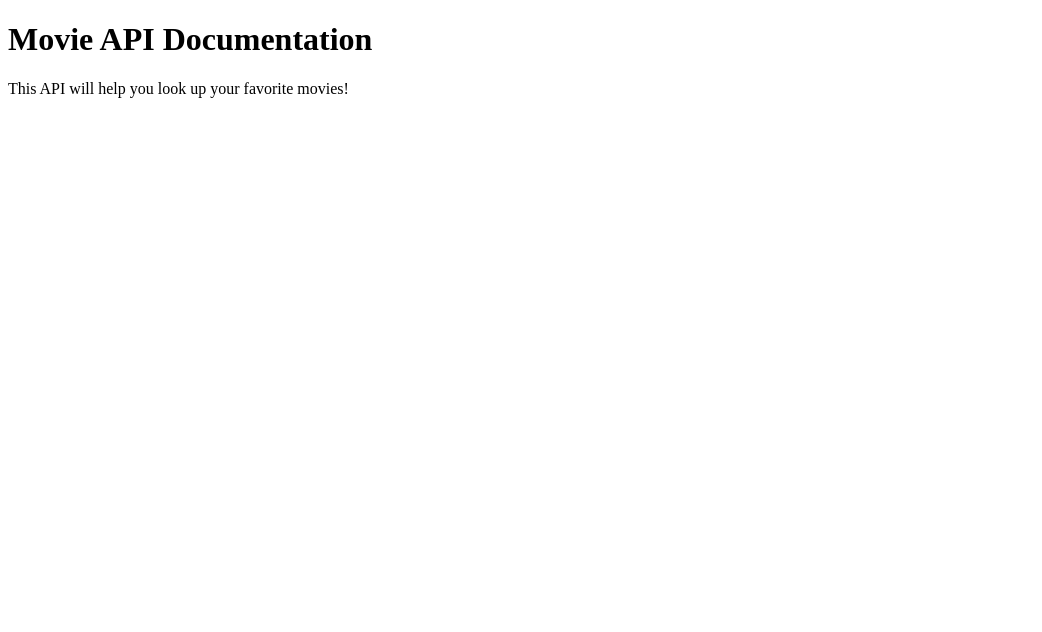
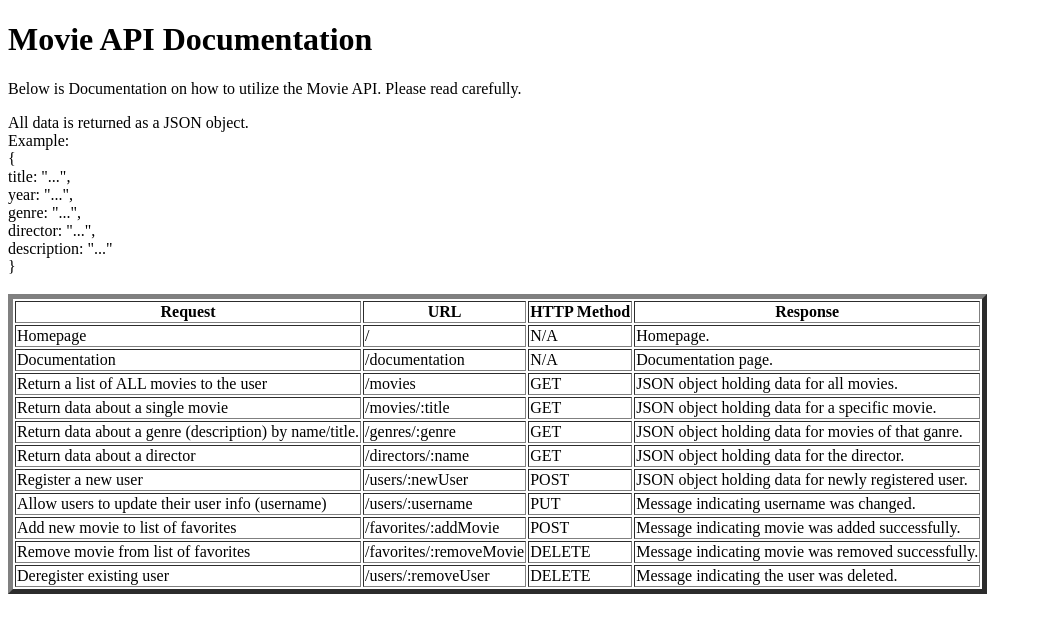
Before and after one commit to synchronization1010/Movie-API, a website: page public/documentation.html in a window 1280 px wide. Shown: the whole page, without its empty margins (0-1042 px from the left). Drawn offline with Linux system fonts and the light colour scheme.

Commit message:
updated documentation with API tables / updated index.js with new express code

```diff
--- a/public/documentation.html
+++ b/public/documentation.html
@@ -6,6 +6,92 @@
     </head>
     <body>
         <h1>Movie API Documentation</h1>
-        <p> This API will help you look up your favorite movies!</p>
+        <p>Below is Documentation on how to utilize the Movie API.  Please read carefully.</p>
+        All data is returned as a JSON object. <br>
+        Example: <br>
+            { <br>
+            title: "...", <br>
+            year: "...", <br>
+            genre: "...", <br>
+            director: "...", <br>
+            description: "..." <br>
+            }
+        <br>
+        <br>
+
+        <table border="5">
+            <tr>
+                <th>Request</th>
+                <th>URL</th>
+                <th>HTTP Method</th>
+                <th>Response</th>
+            </tr>
+            <tr>
+                <td>Homepage</td>
+                <td>/</td>
+                <td>N/A</td>
+                <td>Homepage.</td>
+            </tr>
+            <tr>
+                <td>Documentation</td>
+                <td>/documentation</td>
+                <td>N/A</td>
+                <td>Documentation page.</td>
+            </tr>
+            <tr>
+                <td>Return a list of ALL movies to the user</td>
+                <td>/movies</td>
+                <td>GET</td>
+                <td>JSON object holding data for all movies.</td>
+            </tr>
+            <tr>
+                <td>Return data about a single movie</td>
+                <td>/movies/:title</td>
+                <td>GET</td>
+                <td>JSON object holding data for a specific movie.</td>
+            </tr>
+            <tr>
+                <td>Return data about a genre (description) by name/title.</td>
+                <td>/genres/:genre</td>
+                <td>GET</td>
+                <td>JSON object holding data for movies of that ganre.</td>
+            </tr>
+            <tr>
+                <td>Return data about a director</td>
+                <td>/directors/:name</td>
+                <td>GET</td>
+                <td>JSON object holding data for the director.</td>
+            </tr>
+            <tr>
+                <td>Register a new user</td>
+                <td>/users/:newUser</td>
+                <td>POST</td>
+                <td>JSON object holding data for newly registered user.</td>
+            </tr>
+            <tr>
+                <td>Allow users to update their user info (username)</td>
+                <td>/users/:username</td>
+                <td>PUT</td>
+                <td>Message indicating username was changed.</td>
+            </tr>
+            <tr>
+                <td>Add new movie to list of favorites</td>
+                <td>/favorites/:addMovie</td>
+                <td>POST</td>
+                <td>Message indicating movie was added successfully.</td>
+            </tr>
+            <tr>
+                <td>Remove movie from list of favorites</td>
+                <td>/favorites/:removeMovie</td>
+                <td>DELETE</td>
+                <td>Message indicating movie was removed successfully.</td>
+            </tr>
+            <tr>
+                <td>Deregister existing user</td>
+                <td>/users/:removeUser</td>
+                <td>DELETE</td>
+                <td>Message indicating the user was deleted.</td>
+            </tr>
+        </table>
     </body>
 </html>
```
Also changed, not shown: index.js (+32 -0 lines).
